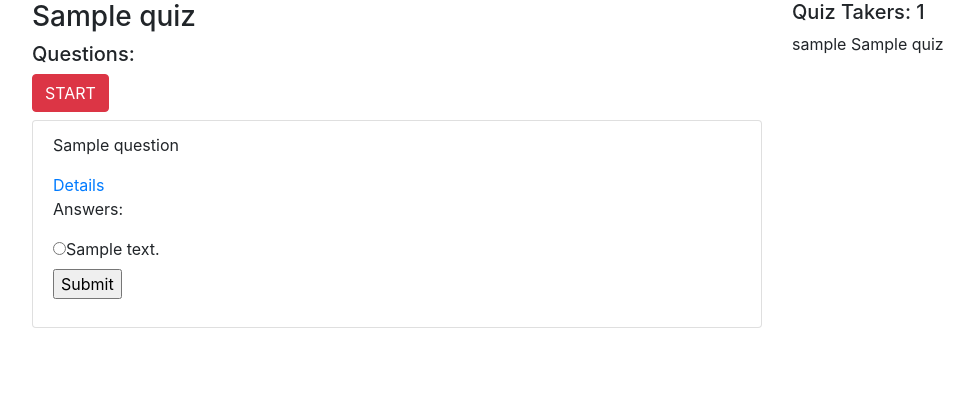
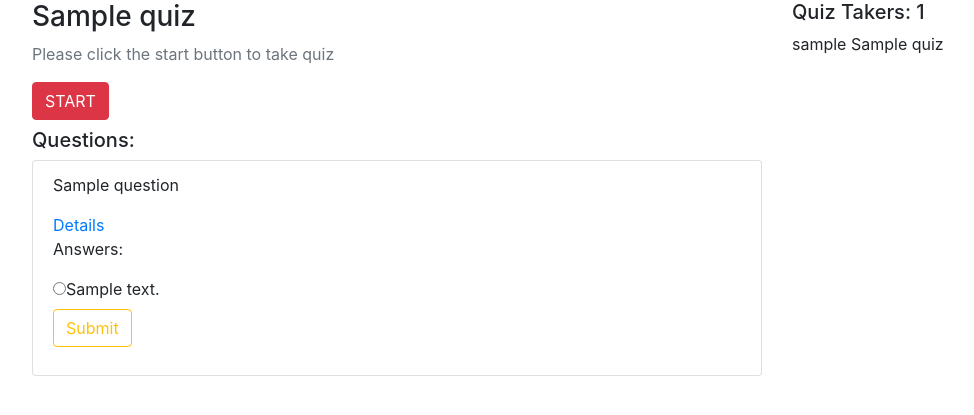
Before and after one commit to skyfather/Masomo-Quiz-App, a Django app: page /quiz/1/take/ in a window 1280 px wide. Shown: the part 56-471 px from the top of the page, without its empty margins (53-1027 px from the left). Run offline with Django 3.2, Linux system fonts and the light colour scheme; a user stored in the database is signed in; tables that the repository leaves empty hold one stand-in row (values such as "Sample post"); some libraries are stand-ins or nearby versions.

Commit message:
Changed submit button class

```diff
--- a/learning/templates/learning/quiz_taking.html
+++ b/learning/templates/learning/quiz_taking.html
@@ -12,12 +12,13 @@
         </ul>
       {% endif %}
       {% if quiz.get_questions %}
-        <h5>Questions: </h5>
+      <p class="text-muted">Please click the start button to take quiz</p>
         <form method="post">
           {% csrf_token %}
           <input type="hidden" name="start_quiz" value="{{quiz.name}}">
           <button type="submit" name="button_quiz_taken" class="btn btn-danger mb-2">START</button>
         </form>
+        <h5>Questions: </h5>
         <ul class="list-group">
         {% for question in questions %}
           <li class="list-group-item mb-3">
@@ -37,9 +38,9 @@
                   </div>
                 {% endfor %}
                 {% if questions.has_next %}
-                  <button type="submit" name="subsequent_submit" class="btn btn-outline-warning">Submit</button>
+                  <button type="submit" name="subsequent_submit" class="btn btn-outline-primary">Submit</button>
                 {% else %}
-                  <input type="submit" name="final_submit" value="Submit">
+                  <input type="submit" name="final_submit" class="btn btn-outline-warning" value="Submit">
                 {% endif %}
             </form>
           </li>
--- a/learning/templates/learning/quiz_taking2.html
+++ b/learning/templates/learning/quiz_taking2.html
@@ -6,12 +6,13 @@
       <h3>{{quiz.name}}</h3>
       {% if object_list %}
       {#{% if object_list.get_questions %}#}
-        <h5>Questions: </h5>
+      <p>Please click the start button to take quiz</p>
         <form method="post">
           {% csrf_token %}
           <input type="hidden" name="start_quiz" value="{{quiz.name}}">
           <button type="submit" name="button_quiz_taken" class="btn btn-danger mb-2">START</button>
         </form>
+        <h5>Questions: </h5>
         <ul class="list-group">
         {% for question in object_list %}
           <li class="list-group-item mb-3">
@@ -34,7 +35,7 @@
                   <button type="submit" name="q_answer" class="btn btn-outline-warning">Submit</button>
                   <a href="?page={{ page_obj.next_page_number }}" class="btn btn-outline-success">Next</a>
                 {% else %}
-                  <button type="button" name="button">Submita</button>
+                  <button type="button" name="button" class="btn btn-outline-warning">Submita</button>
                 {% endif %}
             </form>
           </li>
```
